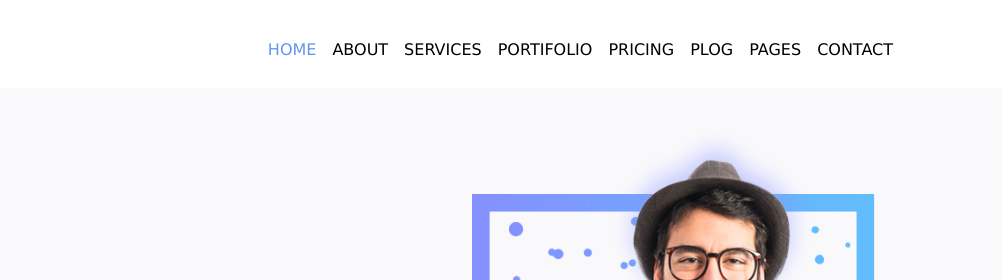
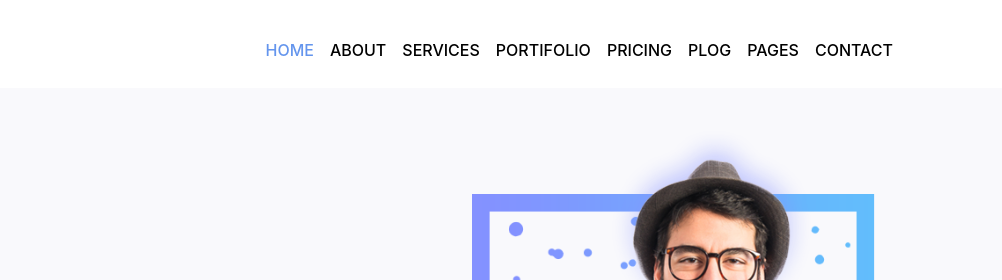
Before and after one commit to dina-elorbany/umedmi, a plain HTML site: page index.html in a window 1280 px wide. Shown: the top 280 px of the page, 278-1280 px from the left. Drawn offline with nearby package versions, Linux system fonts and the light colour scheme.

Commit message:
font style

```diff
--- a/css/main.css
+++ b/css/main.css
@@ -1,9 +1,4 @@
-body {
-    font-family: Verdana, sans-serif;
-}
-section{
-    margin: auto;
-}
+
 /* Menu-bar */
 .nav-link{
     color: black !important;
```
